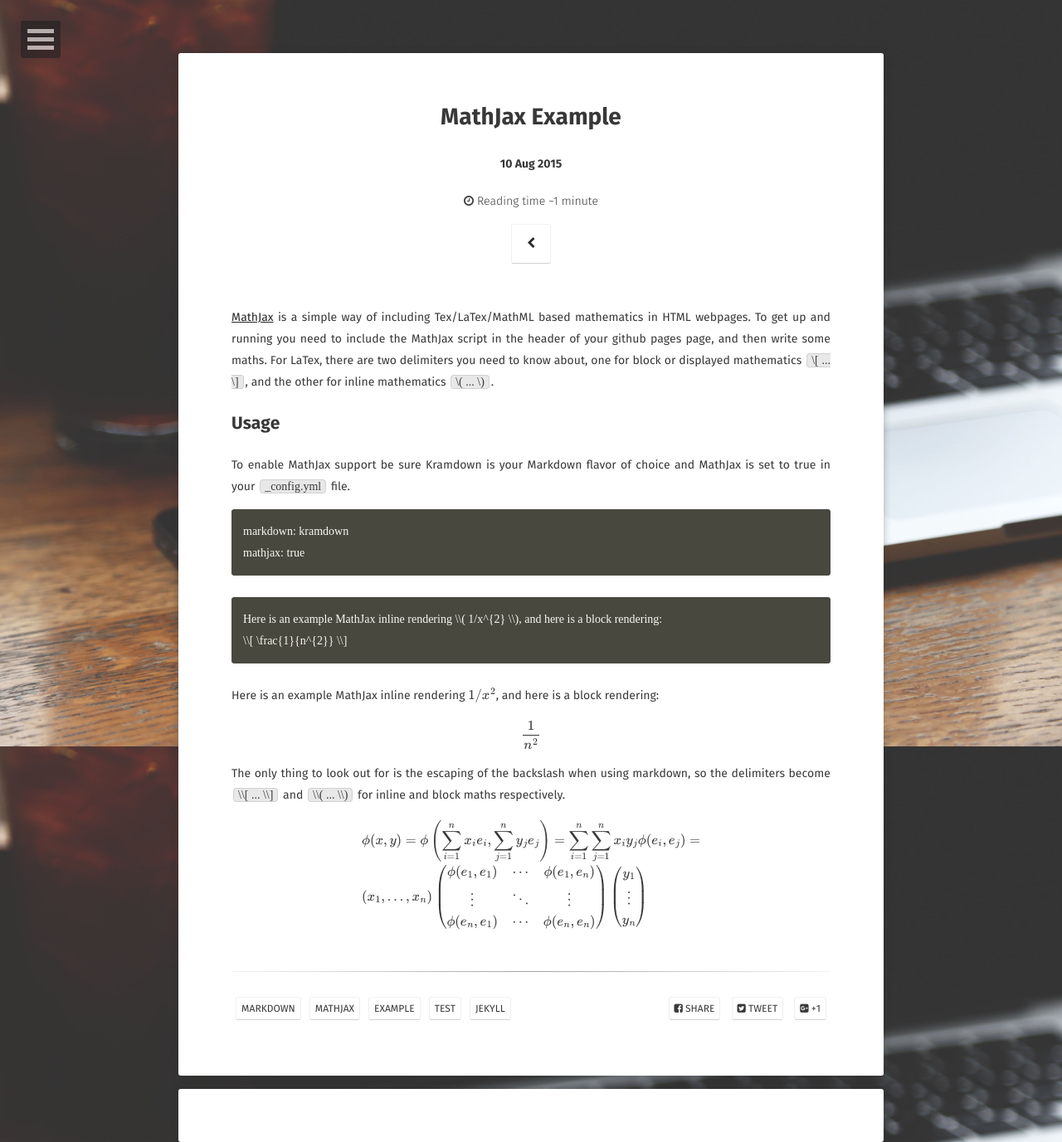
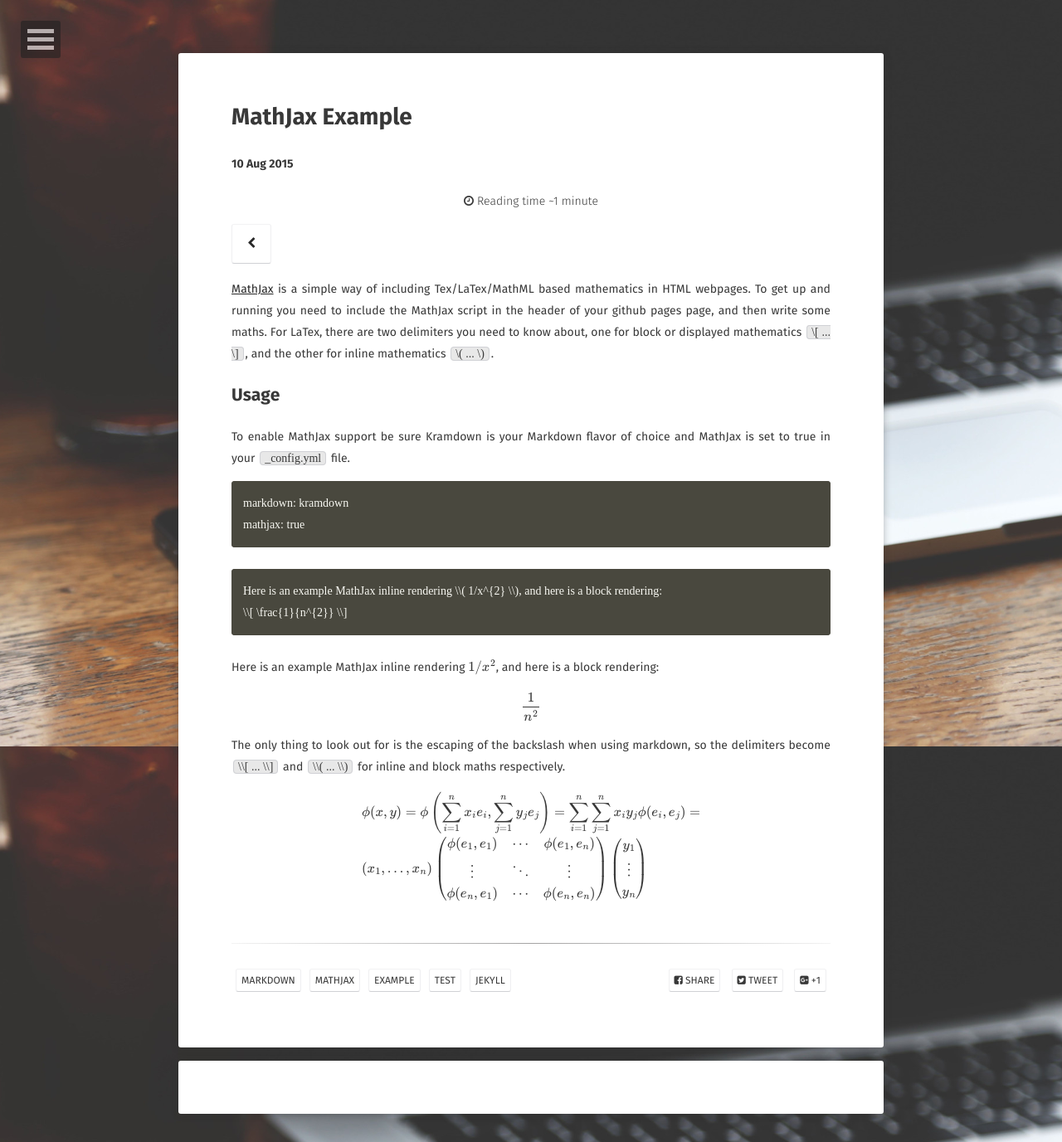
Before and after one commit to niall-anthony-mcnulty/niall-anthony-mcnulty.github.io, a Jekyll site: the page built from _posts/2015-08-10-mathjax-example.md, in a window 1280 px wide. Shown: the whole page at 83% size. Built offline with Jekyll 4.4.1, drawn with Linux system fonts in a browser that asks for light colours; some web fonts are replaced; formulas are drawn with MathJax 3; comment, search, counter and statistics services are not loaded.

Commit message:
Update post.html

```diff
--- a/_layouts/post.html
+++ b/_layouts/post.html
@@ -15,7 +15,7 @@ layout: compress
     <header class="header" role="banner">
         <div class="wrapper animated fadeIn">
             <div class="content">
-                <div class="post-title {% if page.feature %} feature {% endif %}">
+                <div class="blog-title {% if page.feature %} feature {% endif %}">
                     <h1>{{ page.title }}</h1>
                     <h4>{{ page.date | date_to_string }}</h4>
                     {% if site.reading_time %}
@@ -27,7 +27,7 @@ layout: compress
                     {% if page.project %}
                     <a class="btn zoombtn" href="{{site.url}}/projects/">
                     {% else %}
-                    <a class="btn zoombtn" href="{{site.url}}/posts/">
+                    <a class="btn zoombtn" href="{{site.url}}/blog/">
                     {% endif %}
                         <i class="fa fa-chevron-left"></i>
                     </a>
```
